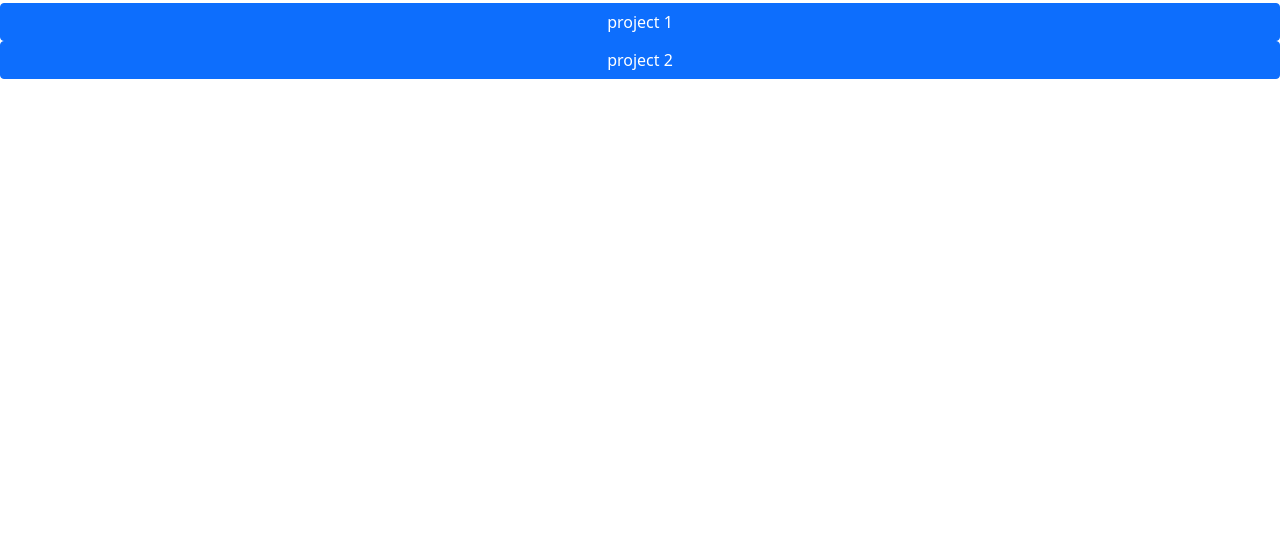
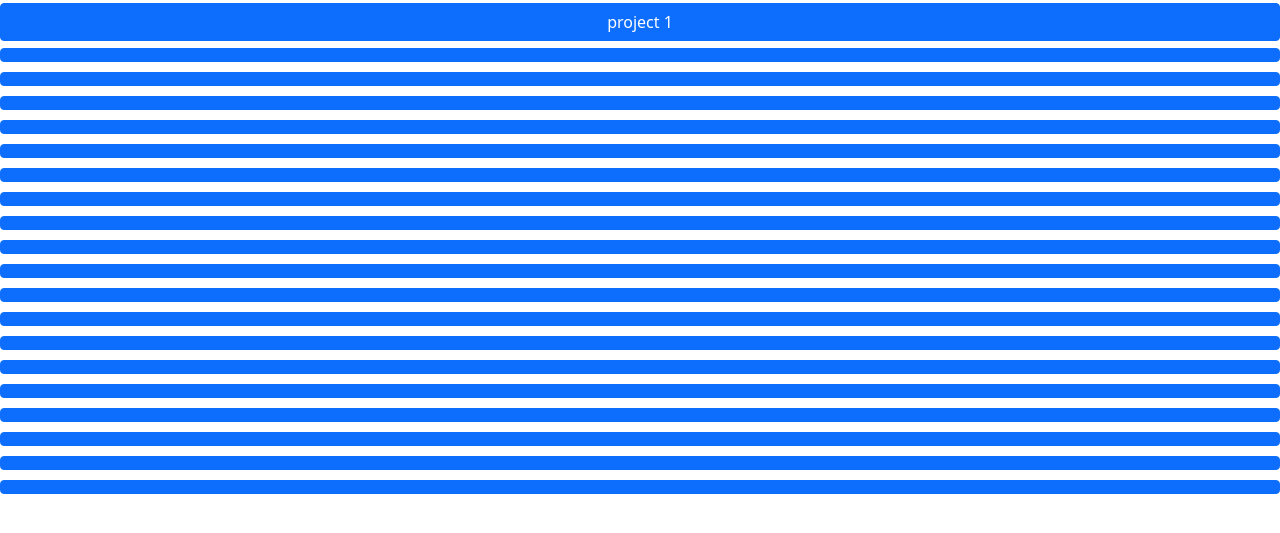
Before and after one commit to SAHARIPRASAD-2907/javascript_plain, a plain HTML site: page index.html in a window 1280 px wide. Shown: the part 53-586 px from the top of the page. Drawn offline with nearby package versions, Linux system fonts and the light colour scheme.

Commit message:
function concepts in javascript

```diff
--- /dev/null
+++ b/functions/template-strings.js
@@ -0,0 +1,6 @@
+let petName = 'Hal'
+let petAge = 3
+let bio = petName + ' is ' + petAge + ' years old.'
+console.log(bio)
+let altBio = `${petName} is ${petAge} years old.`
+console.log(altBio)
--- a/index.html
+++ b/index.html
@@ -37,9 +37,134 @@
     <button
       type="button"
       class="btn btn-primary"
-      onClick="window.location.href='20-js-projects/project1/index.html'"
+      onClick="window.location.href='20-js-projects/projec1/index.html'"
     >
-    project 2
+    </button>
+    <!-- PROJECT 3 -->
+    <button
+      type="button"
+      class="btn btn-primary"
+      onClick="window.location.href='20-js-projects/projec1/index.html'"
+    >
+    </button>
+    <!-- PROJECT 4 -->
+    <button
+      type="button"
+      class="btn btn-primary"
+      onClick="window.location.href='20-js-projects/projec1/index.html'"
+    >
+    </button>
+    <!-- PROJECT 5 -->
+    <button
+      type="button"
+      class="btn btn-primary"
+      onClick="window.location.href='20-js-projects/projec1/index.html'"
+    >
+    </button>
+    <!-- PROJECT 6 -->
+    <button
+      type="button"
+      class="btn btn-primary"
+      onClick="window.location.href='20-js-projects/projec1/index.html'"
+    >
+    </button>
+    <!-- PROJECT 7 -->
+    <button
+      type="button"
+      class="btn btn-primary"
+      onClick="window.location.href='20-js-projects/projec1/index.html'"
+    >
+    </button>
+    <!-- PROJECT 8 -->
+    <button
+      type="button"
+      class="btn btn-primary"
+      onClick="window.location.href='20-js-projects/projec1/index.html'"
+    >
+    </button>
+    <!-- PROJECT 9 -->
+    <button
+      type="button"
+      class="btn btn-primary"
+      onClick="window.location.href='20-js-projects/projec1/index.html'"
+    >
+    </button>
+    <!-- PROJECT 10 -->
+    <button
+      type="button"
+      class="btn btn-primary"
+      onClick="window.location.href='20-js-projects/projec1/index.html'"
+    >
+    </button>
+    <!-- PROJECT 11 -->
+    <button
+      type="button"
+      class="btn btn-primary"
+      onClick="window.location.href='20-js-projects/projec1/index.html'"
+    >
+    </button>
+    <!-- PROJECT 12 -->
+    <button
+      type="button"
+      class="btn btn-primary"
+      onClick="window.location.href='20-js-projects/projec1/index.html'"
+    >
+    </button>
+    <!-- PROJECT 13 -->
+    <button
+      type="button"
+      class="btn btn-primary"
+      onClick="window.location.href='20-js-projects/projec1/index.html'"
+    >
+    </button>
+    <!-- PROJECT 14 -->
+    <button
+      type="button"
+      class="btn btn-primary"
+      onClick="window.location.href='20-js-projects/projec1/index.html'"
+    >
+    </button>
+    <!-- PROJECT 15 -->
+    <button
+      type="button"
+      class="btn btn-primary"
+      onClick="window.location.href='20-js-projects/projec1/index.html'"
+    >
+    </button>
+    <!-- PROJECT 16 -->
+    <button
+      type="button"
+      class="btn btn-primary"
+      onClick="window.location.href='20-js-projects/projec1/index.html'"
+    >
+    </button>
+    <!-- PROJECT 17 -->
+    <button
+      type="button"
+      class="btn btn-primary"
+      onClick="window.location.href='20-js-projects/projec1/index.html'"
+    >
+    </button>
+    <!-- PROJECT 18 -->
+    <button
+      type="button"
+      class="btn btn-primary"
+      onClick="window.location.href='20-js-projects/projec1/index.html'"
+    >
+    </button>
+    <!-- PROJECT 19 -->
+    <button
+      type="button"
+      class="btn btn-primary"
+      onClick="window.location.href='20-js-projects/projec1/index.html'"
+    >
+    </button>
+    <!-- PROJECT 20 -->
+    <button
+      type="button"
+      class="btn btn-primary"
+      onClick="window.location.href='20-js-projects/projec1/index.html'"
+    >
     </button>
   </body>
 </html>
```
Also changed, not shown: functions/arguments.js (added, +12 -0 lines), functions/function-scope.js (added, +8 -0 lines), functions/grade-calculator.js (added, +12 -0 lines), 20-js-projects/projec1/index.html (renamed from 20-js-projects/project1/index.html).
